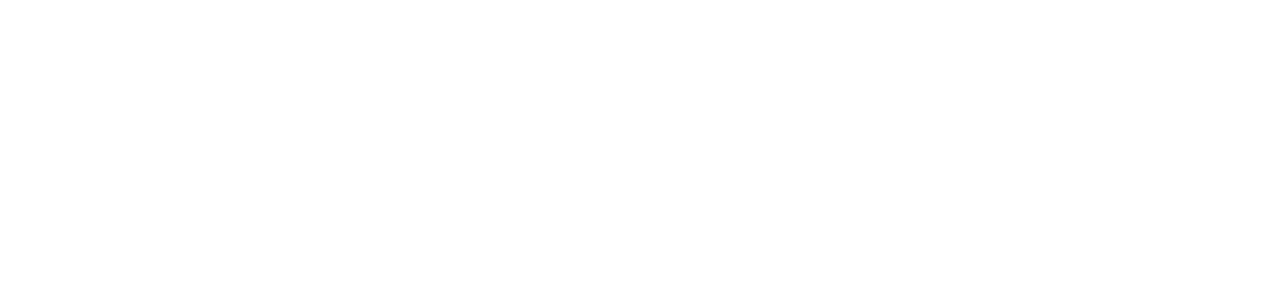
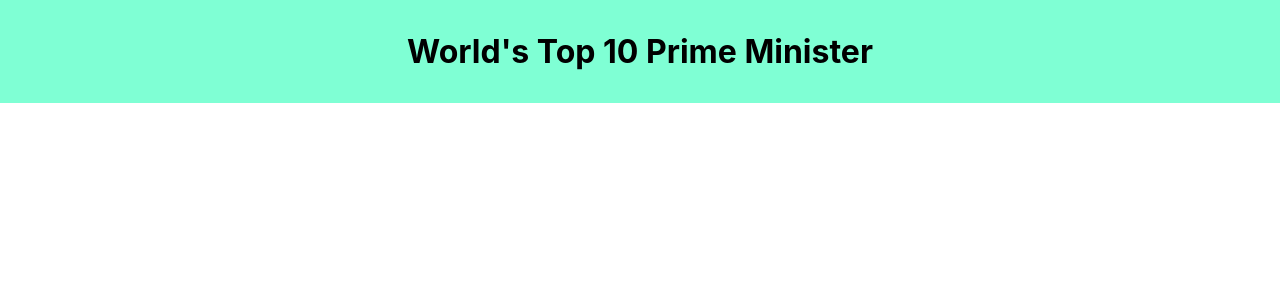
Before and after one commit to Masud8851/World-s-Famous-Prime-Mniters, a React (Create React App) app: page / in a window 1280 px wide. Shown: the top 300 px of the page. Built offline with nearby package versions, Linux system fonts and the light colour scheme.

Commit message:
Assignment 8

```diff
--- a/src/Components/Header/Header.css
+++ b/src/Components/Header/Header.css
@@ -0,0 +1,10 @@
+*{
+    margin: 0;
+    padding: 0;
+    box-sizing: border-box;
+}
+
+.header{
+    background-color: aquamarine;
+    padding: 2rem;
+}
--- a/src/Components/Header/Header.js
+++ b/src/Components/Header/Header.js
@@ -5,7 +5,7 @@
     return (
         <div>
             <div className="header">
-
+                <h1>World's Top 10 Prime Minister</h1>
             </div>
         </div>
     );
```
